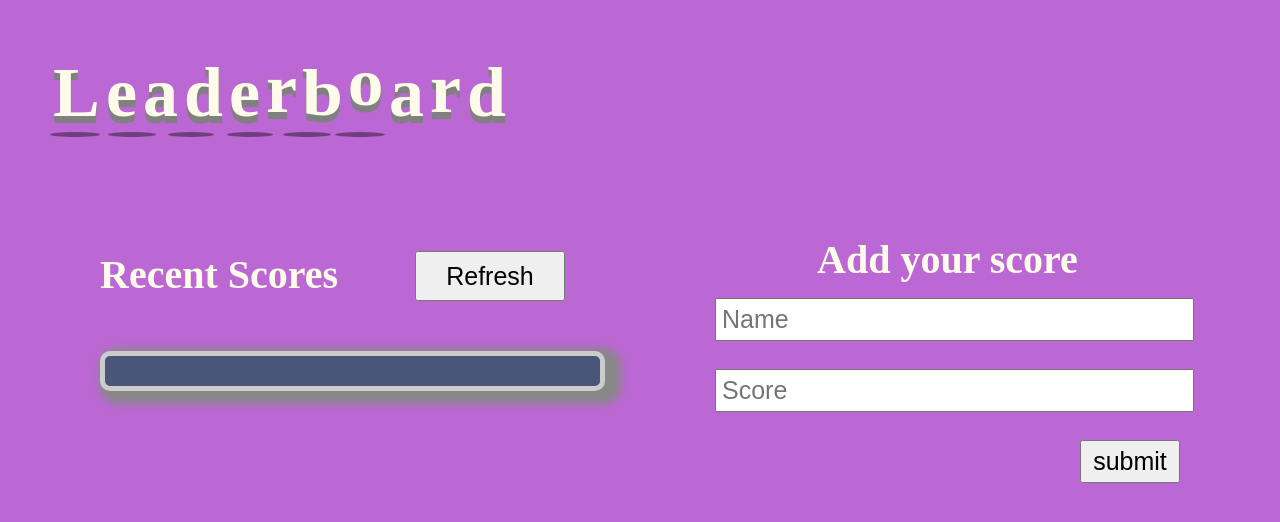
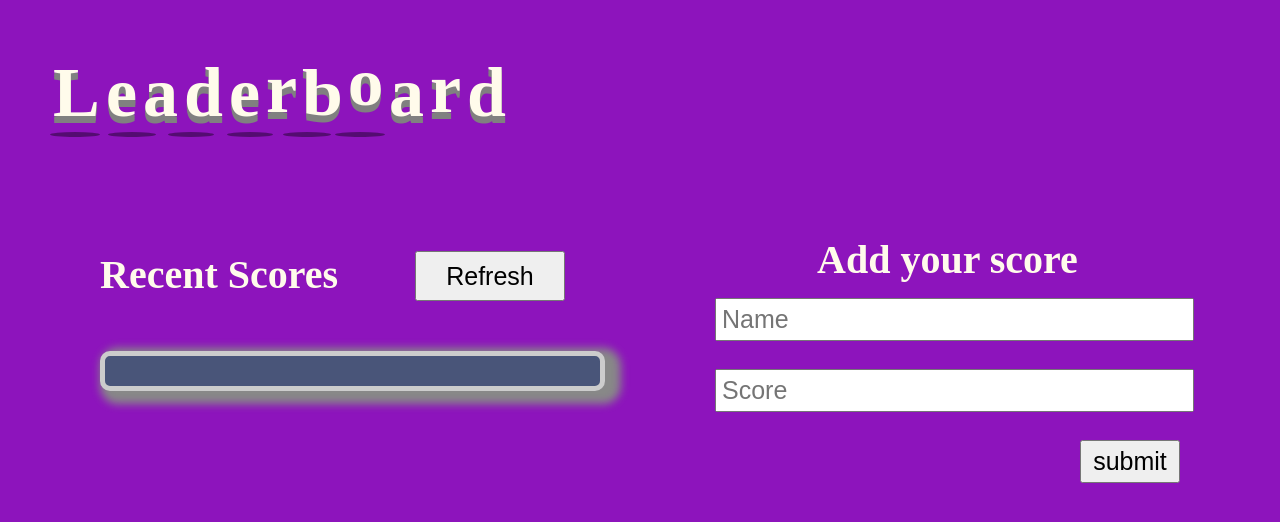
Before and after one commit to QueenterJuma/-Leaderboard-API.github.io, a website built with webpack: page src/index.html in a window 1280 px wide. Built offline with nearby package versions, Linux system fonts and the light colour scheme; no server answers.

Commit message:
Add update in style.css file

```diff
--- a/src/style.css
+++ b/src/style.css
@@ -5,7 +5,7 @@
 
 body {
   font-size: 25px;
-  background-color: rgba(147, 14, 187, 0.623);
+  background-color: rgba(138, 14, 187, 0.973);
 }
 
 h1,
```
